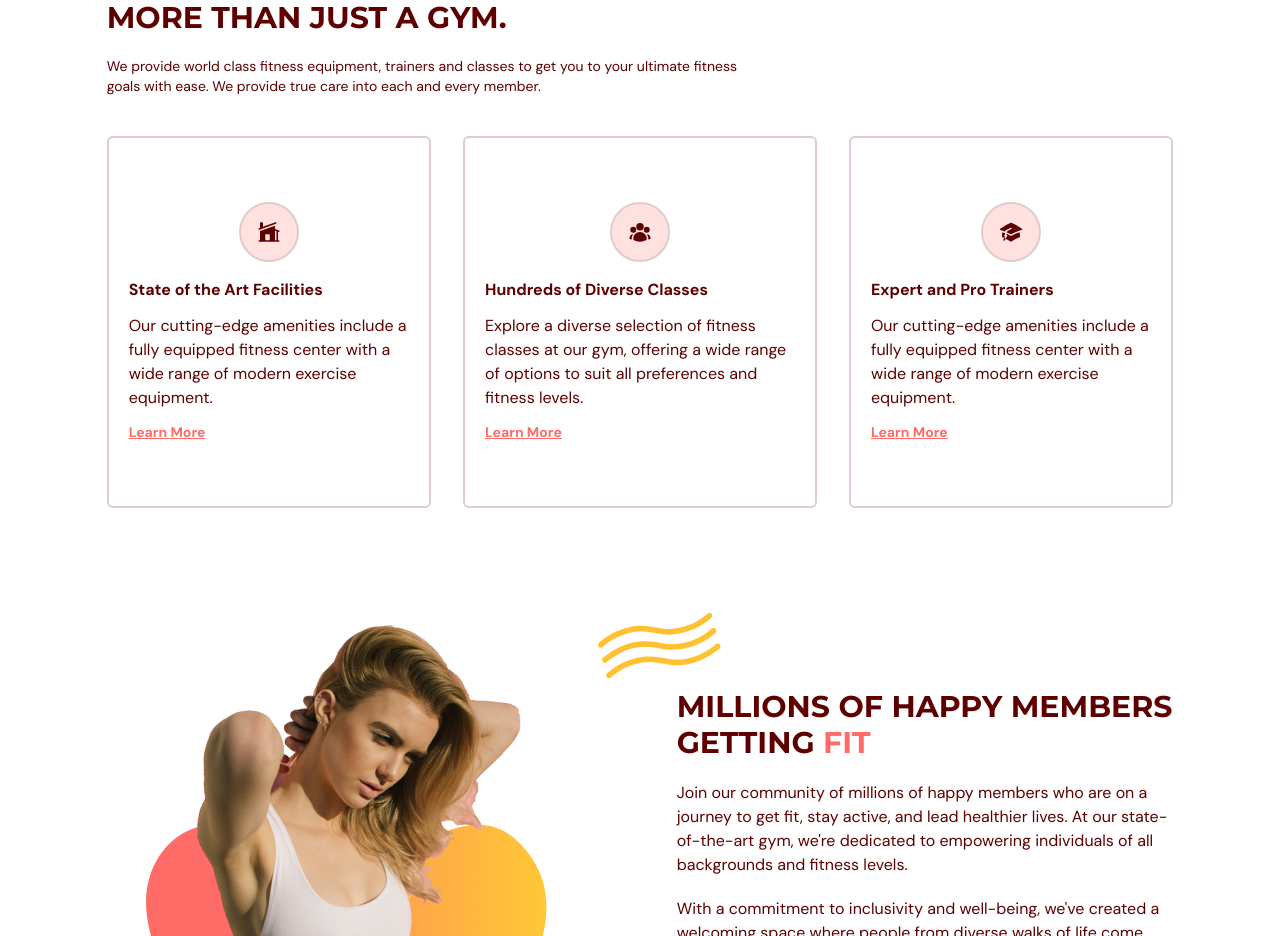
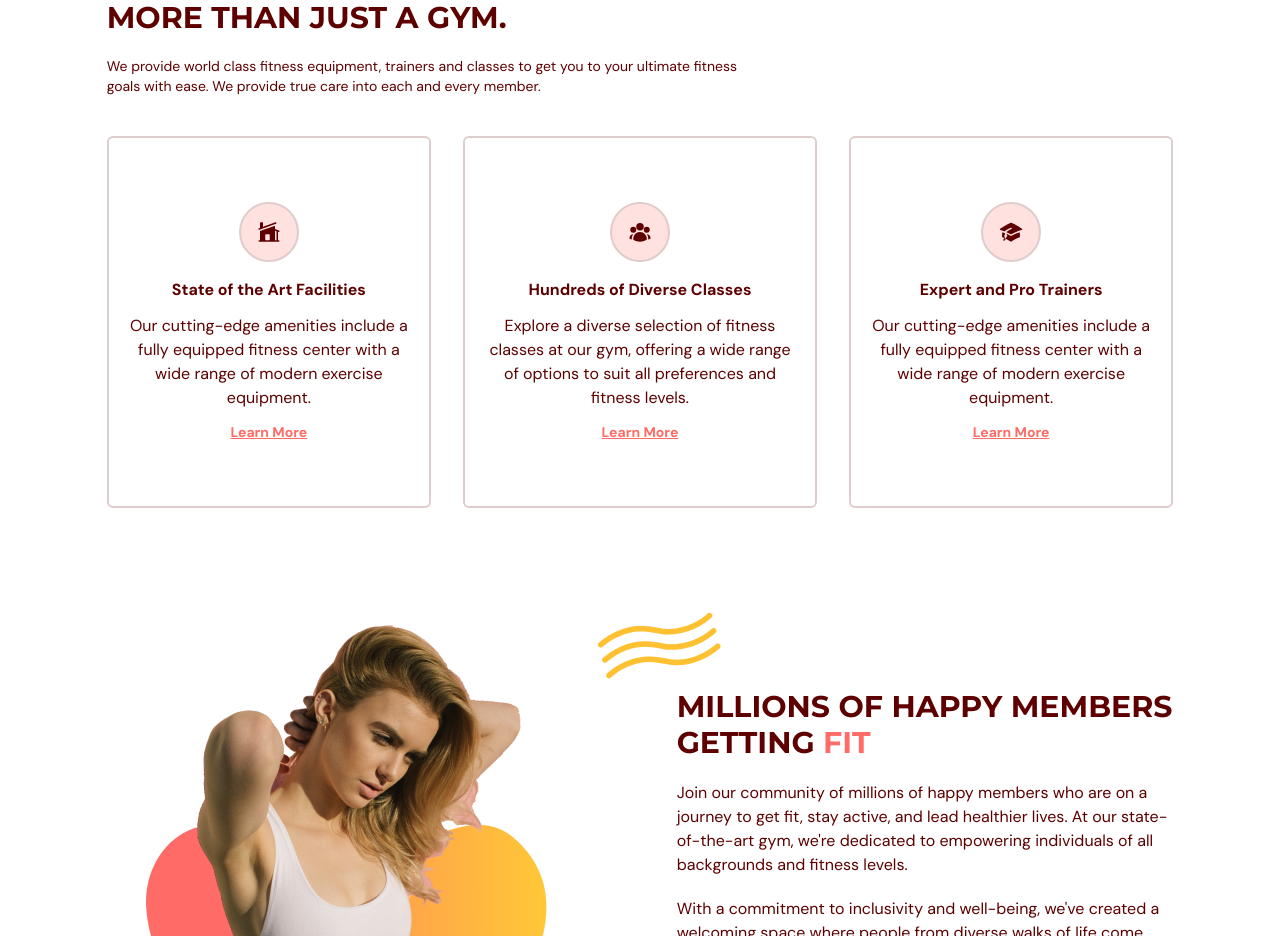
Before and after one commit to Roberta-Freitas/gym-typescript, a React (Vite) app: page / in a window 1280 px wide. Shown: the part 900-1836 px from the top of the page. Built offline with nearby package versions, Linux system fonts and the light colour scheme.

Commit message:
added animation to the benefits section

```diff
--- a/src/scenes/benefits/Benefit.tsx
+++ b/src/scenes/benefits/Benefit.tsx
@@ -1,6 +1,12 @@
 import { SelectedPage } from '@/shared/types';
+import { motion } from 'framer-motion';
 import AnchorLink from 'react-anchor-link-smooth-scroll';
 
+
+const childVariant = {
+  hidden: { opacity: 0, scale: 0.9 },
+  visible: { opacity: 1, scale: 1 },
+};
 
 type Props = {
   icon: JSX.Element;
@@ -11,7 +17,10 @@ type Props = {
 
 const Benefit = ({icon, title, description, setSelectedPage}: Props) => {
   return (
-    <div className='mt-5 rounded-md border-2 border-gray-100 px-5 py-16'>
+    <motion.div
+      variants={childVariant}
+      className="mt-5 rounded-md border-2 border-gray-100 px-5 py-16 text-center"
+    >
       <div className='mb-4 flex justify-center'>
         <div className='rounded-full border-2 border-gray-100 bg-primary-100 p-4'>
           {icon}
@@ -23,11 +32,11 @@ const Benefit = ({icon, title, description, setSelectedPage}: Props) => {
         className="text-sm font-bold text-primary-500 underline hover:text-secondary-500"
         onClick={() => setSelectedPage(SelectedPage.ContactUs)}
         href={`#${SelectedPage.ContactUs}`}>
+
         <p>Learn More</p>
       </AnchorLink>
-
-    </div>
-  )
-}
+    </motion.div>
+  );
+};
 
 export default Benefit;
```
